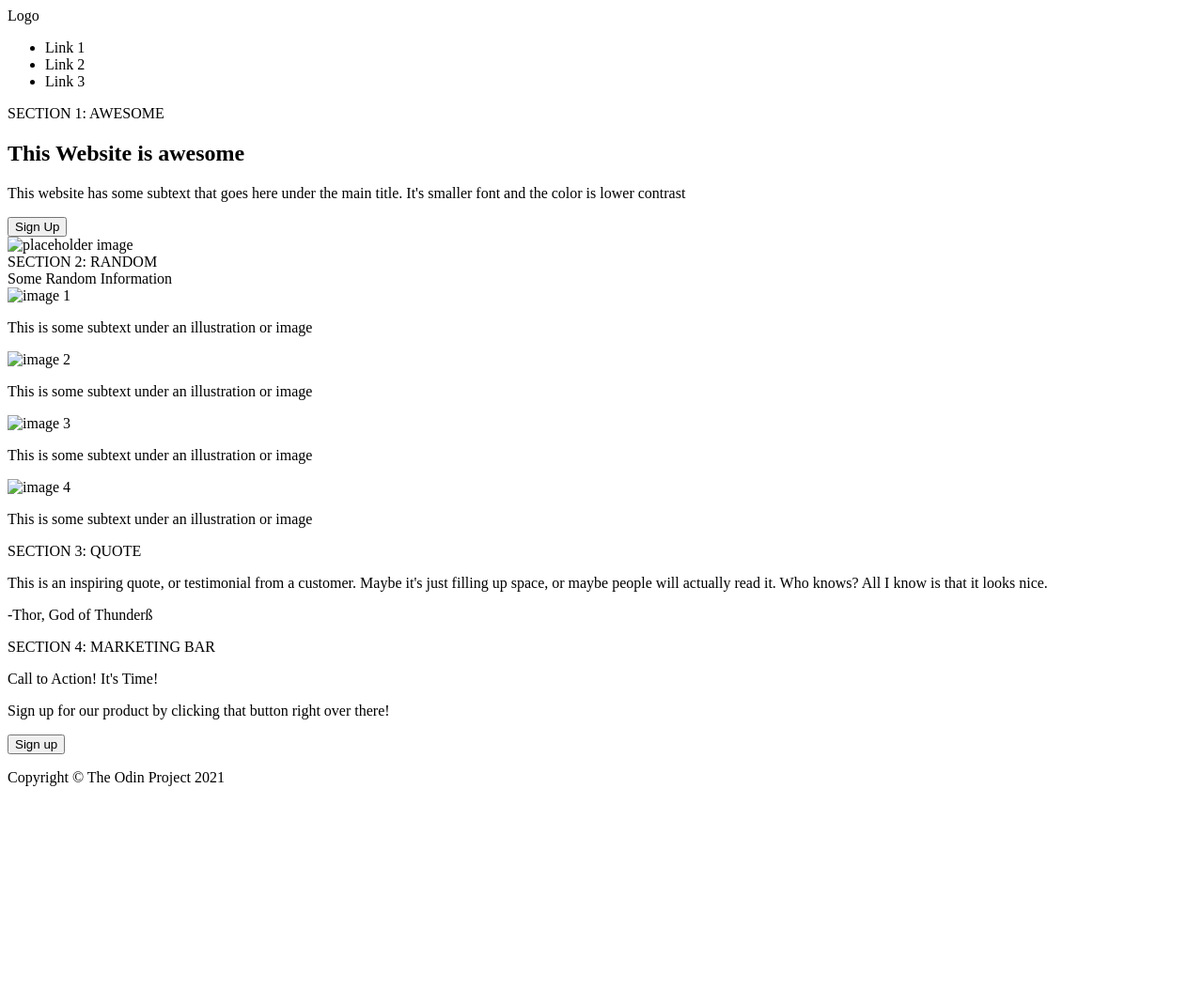
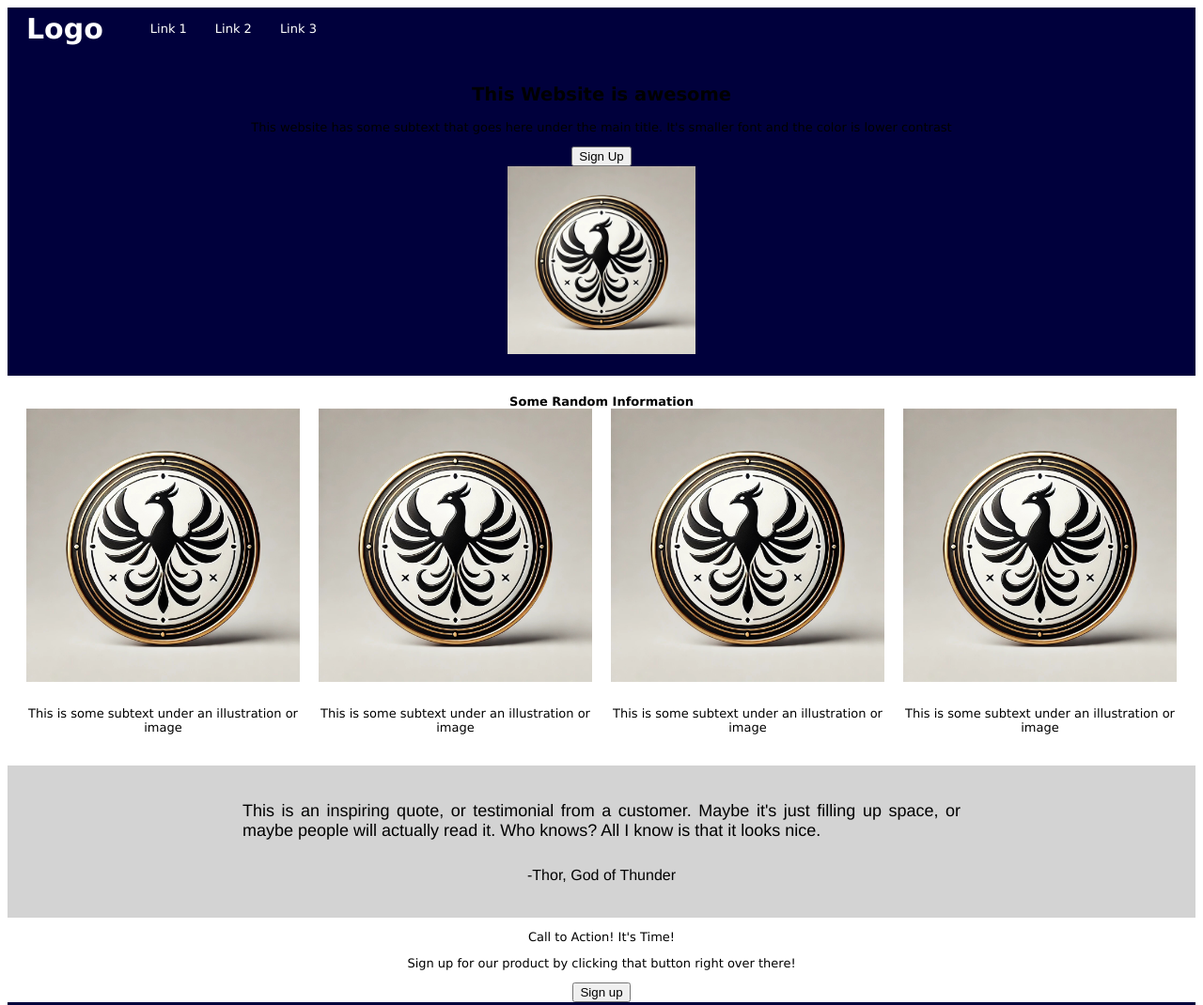
Before and after one commit to Increasingly-less/project-landing-page, a plain HTML site: page index.html in a window 1280 px wide. Shown: the top 1070 px of the page at 94% size. Before the commit the page ends 853 px from the top, so only its background shows below. Drawn offline with Linux system fonts and the light colour scheme; a script that the page names is missing.

Commit message:
Add style.css and index.html content

```diff
--- a/index.html
+++ b/index.html
@@ -5,11 +5,11 @@
     <meta http-equiv="X-UA-Compatible" content="IE=edge">
     <meta name="viewport" content="width=device-width, initial-scale=1.0">
     <title>Document</title>
-    <link rel="stylesheet" href="styles.css"> <!-- Link to an external CSS file -->
+    <link rel="stylesheet" href="style.css"> <!-- Link to an external CSS file -->
 </head>
 <body>
     <header>
-        <div class="Logo">Logo</div>
+        <div class="logo">Logo</div>
         <ul>
             <li>Link 1</li>
             <li>Link 2</li>
@@ -18,51 +18,60 @@
     </header>
 
     <main>
-        <section id="Awesome"><div>SECTION 1: AWESOME</div>
-            <div class="leftside"></div>
+        <section id="awesome">
+            <div class="leftside">
                 <h1>This Website is awesome</h1>
-                <p>This website has some subtext that goes here under the main title. It's smaller font and the color is lower contrast</p>
+                <p>This website has some subtext that goes here
+                    under the main title. It's smaller font and
+                    the color is lower contrast</p>
                 <button>Sign Up</button>
-            <div clas="rightside"></div>
-                <img src="01.png" alt="placeholder image">
-
-        <section id="random"><div>SECTION 2: RANDOM</div>
-            <div class="title">Some Random Information</div>
-            <div class="image-blocks">
-                <div class="ib1"></div>
-                    <img src="" alt="image 1">
-                    <p>This is some subtext under an illustration or image</p>
-                <div class="ib2"></div>
-                    <img src="" alt="image 2">
-                    <p>This is some subtext under an illustration or image</p>
-                <div class="ib3"></div>
-                    <img src="" alt="image 3">
-                    <p>This is some subtext under an illustration or image</p>
-                <div class="ib4"></div>
-                    <img src="" alt="image 4">
-                    <p>This is some subtext under an illustration or image</p>
-            </div></section>
-
-        <section id="quote"><div>SECTION 3: QUOTE</div>
-            <p class="quote">This is an inspiring quote, or testimonial from a customer.
-                Maybe it's just filling up space, or maybe people will
-                actually read it. Who knows? All I know is that it looks
-                nice.
-            </p>
-            <p class="author">-Thor, God of Thunderß</p>
+            </div>
+            <div class="rightside">
+                <img src="03.jpg" alt="placeholder image">
+            </div>
         </section>
 
-        <section id="marketing-bar"><div>SECTION 4: MARKETING BAR</div>
+        <section id="random">
+            <div class="random-title">Some Random Information</div>
+            <div class="image-blocks">
+                <div class="ib1">
+                    <img src="03.jpg" alt="image 1">
+                    <p>This is some subtext under an illustration or image</p>
+                </div>
+                <div class="ib2">
+                    <img src="03.jpg" alt="image 2">
+                    <p>This is some subtext under an illustration or image</p>
+                </div>
+                <div class="ib3">
+                    <img src="03.jpg" alt="image 3">
+                    <p>This is some subtext under an illustration or image</p>
+                </div>
+                <div class="ib4">
+                    <img src="03.jpg" alt="image 4">
+                    <p>This is some subtext under an illustration or image</p>
+                </div>
+            </div>
+        </section>
+
+        <section id="quote">
+            <p class="quote">
+                This is an inspiring quote, or testimonial from a customer.
+                Maybe it's just filling up space, or maybe people will
+                actually read it. Who knows? All I know is that it looks nice.
+            </p>
+            <p class="author">-Thor, God of Thunder</p>
+        </section>
+
+        <section id="marketing-bar">
             <div class="marketing-container">
                 <div class="marketing-text">
                     <p class="marketing-bar-text-1">Call to Action! It's Time!</p>
                     <p class="marketing-bar-text-2">Sign up for our product by clicking that
-                    button right over there!
+                    button right over there!</p>
                 </div>
                 <div class="marketing-button">
                     <button>Sign up</button>
                 </div>
-                </p>
             </div>
         </section>
     </main>
--- a/style.css
+++ b/style.css
@@ -0,0 +1,127 @@
+
+
+body {
+    font-family:Verdana, Geneva, Tahoma, sans-serif;
+    font-size: small;
+    display: flex;
+    justify-content: stretch;
+    flex-direction: column;
+}
+
+header {
+    background-color: #00003c;
+    color: white;
+    display: flex;
+    align-items: center;
+    height: 45px;
+    margin: 0;
+    padding: 0;
+    gap: 30px;
+}
+
+.logo {
+font-size: 30px;
+font-weight: 900;
+padding: 20px;
+}
+
+ul {
+    display: flex;
+    margin: 0;
+    padding: 0;
+    gap: 30px;
+}
+
+li {
+    list-style: none;
+}
+
+section {
+    display: flex;
+    flex-direction: column;
+    align-items: center;
+    text-align: center;
+}
+
+#awesome {
+    display: flex;
+    justify-content: space-between;
+    padding: 20px;
+    background-color: #00003c;
+}
+
+#awesome .leftside {
+    flex: 1;
+}
+
+#awesome .rightside img {
+    width: 200px;
+    height: 200px;
+}
+
+#random {
+    display: flex;
+    flex-direction: column;
+    padding: 20px;
+}
+
+.random-title {
+    font-weight: 900;
+
+}
+
+.image-blocks {
+    display: flex;
+    flex-wrap: wrap;
+    gap: 20px;
+}
+
+.image-blocks .ib1,
+.image-blocks .ib2,
+.image-blocks .ib3,
+.image-blocks .ib4 {
+    flex: 1;
+    min-width: 100px; /* Adjust as needed */
+    text-align: center;
+}
+
+.image-blocks img {
+    max-width: 100%;
+    height: auto;
+    margin-bottom: 10px;
+}
+
+footer {
+    background-color: #00003c;
+    color: gray;
+    display: flex;
+    justify-content: center;
+    align-items: center;
+    text-align: center;
+    height: 45px;
+}
+
+#quote {
+    background-color: lightgray;
+    color: black;
+    padding-left: 250px;
+    padding-right: 250px;
+    padding-top: 20px;
+    padding-bottom: 20px;
+}
+
+.quote {
+    font-family: 'Franklin Gothic Medium', 'Arial Narrow', Arial, sans-serif;
+    text-align: justify;
+    font-size: large;
+}
+
+.author {
+    font-family: 'Franklin Gothic Medium', 'Arial Narrow', Arial, sans-serif;
+    font-weight: 500;
+    text-align: right;
+    font-size: medium;
+    margin-top: 10px;
+    display: flex;
+    justify-content: flex-end;
+}
```
Also changed, not shown: 03.jpg (added).
